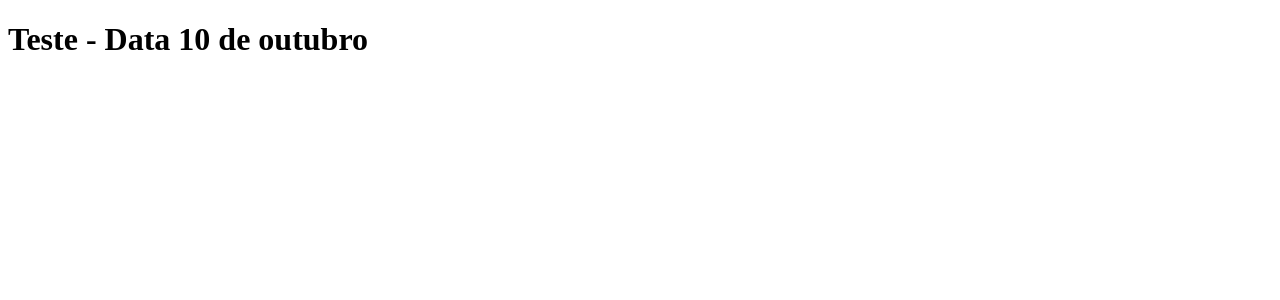
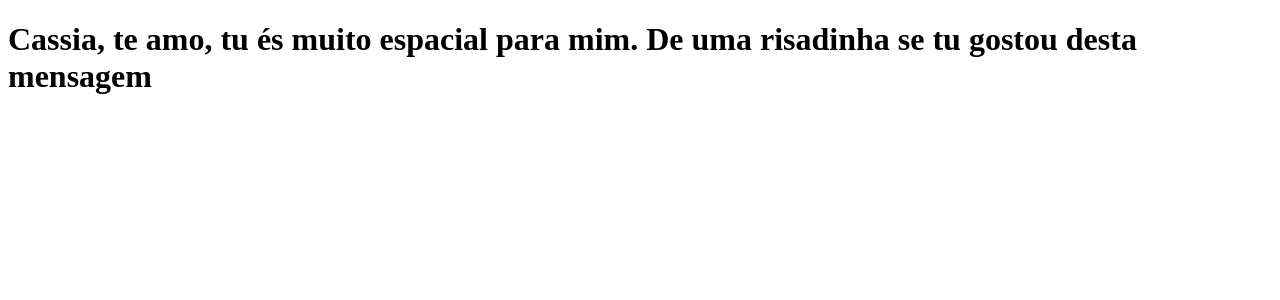
Before and after one commit to LFernandoBernardes/clone-tabnews, a Next.js app: page / in a window 1280 px wide. Shown: the top 300 px of the page. Built offline with nearby package versions, Linux system fonts and the light colour scheme.

Commit message:
atualiza a frase inicial

```diff
--- a/pages/index.js
+++ b/pages/index.js
@@ -1,5 +1,5 @@
 function Home(){
-    return<h1>Teste - Data 10 de outubro </h1>
+    return<h1>Cassia, te amo, tu és muito espacial para mim. De uma risadinha se tu gostou desta mensagem </h1>
     return<h1>Eu amo você</h1>
 }
 
```
